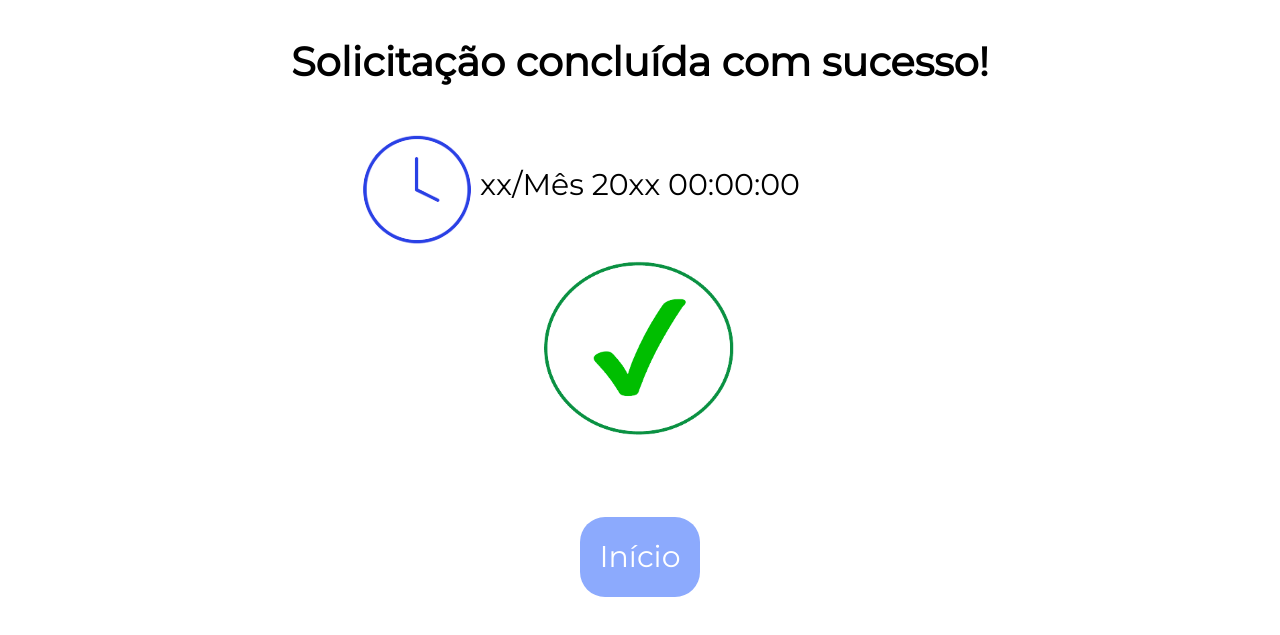
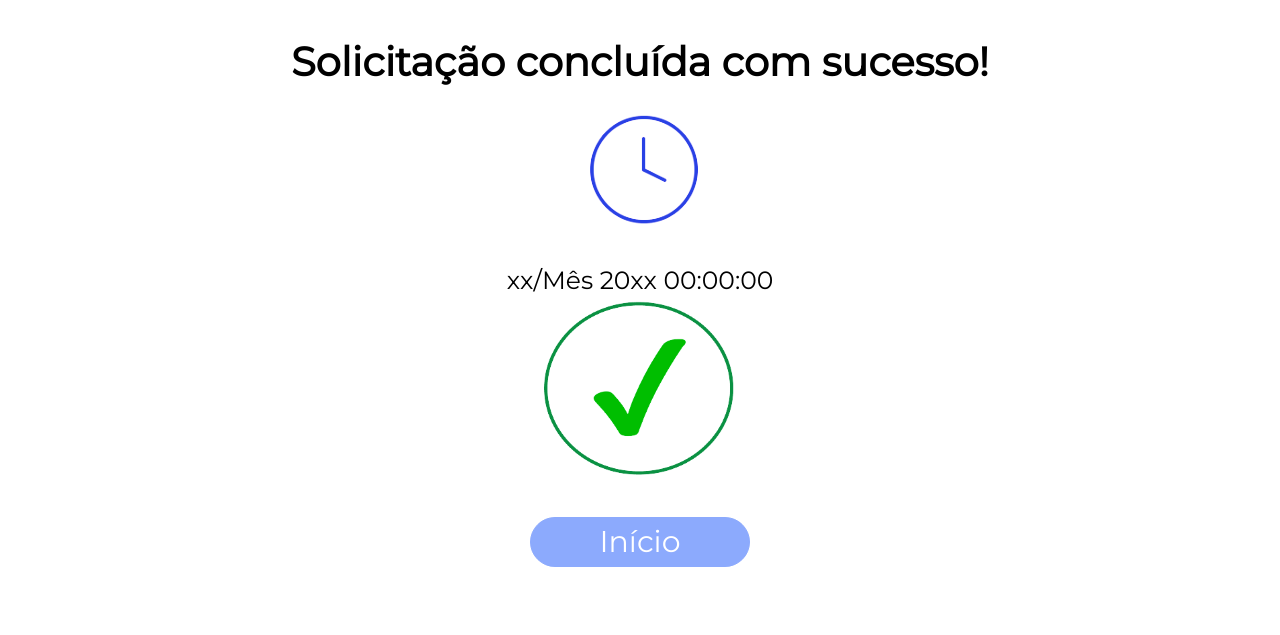
Before and after one commit to 2022M2T4-Inteli/FLIGHT, a plain HTML site: page src/Frontend/Sequencia/8. HOTEL.DAYLLAN - Feedback/HTML/Feedback.html in a window 1280 px wide. Shown: the part 83-718 px from the top of the page. Drawn offline with Linux system fonts and the light colour scheme.

Commit message:
:sparkles: Update FrontEnd corrigido

```diff
--- a/src/Frontend/Sequencia/8. HOTEL.DAYLLAN - Feedback/CSS/Feedback.css
+++ b/src/Frontend/Sequencia/8. HOTEL.DAYLLAN - Feedback/CSS/Feedback.css
@@ -11,31 +11,23 @@ header{
     width: 70px;
 }
 .time-line {
-    display: flex;
-    width: 100%;
     justify-content: center;
-    margin-top: 40px;
+    margin-top: 20px;
+    display:flex;
+    justify-content: center;
 }
+
+.time-margin{
+    display:flex;
+    justify-content: center;
+
+}
+
 .clockdiv {
-    display: flex;
-    justify-content: flex-end;
-    width: 80%;
+    margin-left: 40%;
+    margin-right: 40%;
 }
-.clock{
-    align-items: flex-end;
-}
-.time-margin {
-    width: 35%;
-    display: flex;
-    justify-content: flex-end;
-}
-.time {
-    display: flex;
-    justify-content: flex-start;
-    width: 60%;
-    text-align: center;
-    align-content: center;
-}
+
 .text_tranferência_concluída{
     text-align: center;
     font-size: 40px;
@@ -44,11 +36,9 @@ header{
 }
 
 .date{
-    margin-top: 40px;
-    text-align: start;
-    font-size: 30px;
-    width: 60%;
-    justify-content: center;
+    font-size: 25px;
+    margin-top: 30px;
+    text-align: center;
 }
 
 .check-icon {
@@ -60,17 +50,17 @@ header{
 }
 
 .home-button {
-    margin-top: 70px;
+    margin-top: 30px;
     display: flex;
     justify-content: center;
 }
 .confirm-button {
     justify-content: center;
-    height: 80px;
-    width: 120px;
+    height: 50px;
+    width: 220px;
     border-radius: 25px;
+    border: 1px solid #8CAAFD;
     background-color: #8CAAFD;
-    border:0;
     color: white;
     font-size: 30px;
 }
--- a/src/Frontend/Sequencia/8. HOTEL.DAYLLAN - Feedback/HTML/Feedback.html
+++ b/src/Frontend/Sequencia/8. HOTEL.DAYLLAN - Feedback/HTML/Feedback.html
@@ -23,19 +23,20 @@
         <div class="text_tranferência_concluída">
             Solicitação concluída com sucesso!
         </div>
+
         <div class="time-line">
             <div class="time-margin">
                 <div class="clockdiv">
                     <img class="clock" src="./Transferência concluída.png">
                 </div>
             </div>
-            <div class="time">
-
-                <div class="date">
-                    xx/Mês 20xx 00:00:00
-                </div>
+        </div>
+        <div class="time">
+            <div class="date">
+                xx/Mês 20xx 00:00:00
             </div>
         </div>
+
         <div class="check-icon">
             <img class="check" src="./Icone_de_check.png">
         </div>
--- a/src/Frontend/Sequencia/8. HOTEL.DAYLLAN - Feedback/JS/Feedback.js
+++ b/src/Frontend/Sequencia/8. HOTEL.DAYLLAN - Feedback/JS/Feedback.js
@@ -1,4 +1,4 @@
 
 function changePage(){
-    window.location='file:///C:/Users/Inteli/Desktop/DESENVOLVIMENTO%20WEB/NOVAS%20TELAS%20-%20DAYLLAN/HOTEL.JORDAN%20-%20Conta/HTML/mainHoteleiro.html'
+    window.location='file:///C:/Users/Inteli/Documents/GitHub/2022.M2.T4-PROJETO4/src/Frontend/Sequencia/1.%20HOTEL.JORDAN%20-%20Conta/HTML/mainHoteleiro.html'
 }
```
